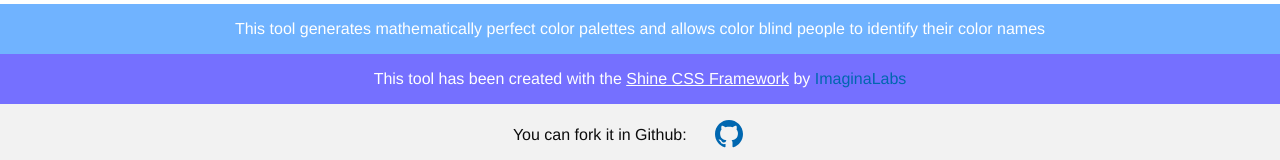
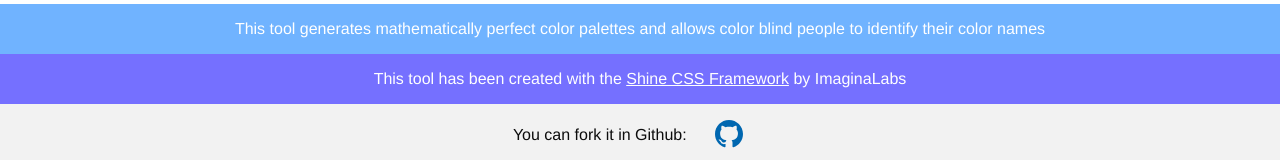
Before and after one commit to rmmfree/perfect_colors, a plain HTML site: page index.html in a window 1280 px wide. Shown: the part 687-847 px from the top of the page. Drawn offline with Linux system fonts and the light colour scheme.

Commit message:
Some minor fixes.

```diff
--- a/index.html
+++ b/index.html
@@ -593,7 +593,7 @@
   </div>
   <div class="col-24 no-bottom-padding">
     <div class="row blue-bg white text-center">This tool generates mathematically perfect color palettes and allows color blind people to identify their color names</div>
-    <div class="row indigo-bg text-center white">This tool has been created with the <a class="white underline" title="Shine CSS" href="http://rmmfree.github.io/shine_css/">Shine CSS Framework</a> by <a href="http://imaginalabs.es" title="ImaginaLabs">ImaginaLabs</a></div>
+    <div class="row indigo-bg text-center white">This tool has been created with the <a class="white underline" title="Shine CSS" href="http://rmmfree.github.io/shine_css/">Shine CSS Framework</a> by <a class="white" href="http://imaginalabs.es" title="ImaginaLabs">ImaginaLabs</a></div>
     <div class="row lightgrey-bg text-center"><span class="md-vt-padding grey">You can fork it in Github:</span>
       <a class="lg-lt-padding octicon" href="https://github.com/rmmfree/perfectcolors">
         <svg aria-hidden="true" class="octicon octicon-mark-github" height="28" version="1.1" viewBox="0 0 16 16" width="28"><path d="M8 0C3.58 0 0 3.58 0 8c0 3.54 2.29 6.53 5.47 7.59 0.4 0.07 0.55-0.17 0.55-0.38 0-0.19-0.01-0.82-0.01-1.49-2.01 0.37-2.53-0.49-2.69-0.94-0.09-0.23-0.48-0.94-0.82-1.13-0.28-0.15-0.68-0.52-0.01-0.53 0.63-0.01 1.08 0.58 1.23 0.82 0.72 1.21 1.87 0.87 2.33 0.66 0.07-0.52 0.28-0.87 0.51-1.07-1.78-0.2-3.64-0.89-3.64-3.95 0-0.87 0.31-1.59 0.82-2.15-0.08-0.2-0.36-1.02 0.08-2.12 0 0 0.67-0.21 2.2 0.82 0.64-0.18 1.32-0.27 2-0.27 0.68 0 1.36 0.09 2 0.27 1.53-1.04 2.2-0.82 2.2-0.82 0.44 1.1 0.16 1.92 0.08 2.12 0.51 0.56 0.82 1.27 0.82 2.15 0 3.07-1.87 3.75-3.65 3.95 0.29 0.25 0.54 0.73 0.54 1.48 0 1.07-0.01 1.93-0.01 2.2 0 0.21 0.15 0.46 0.55 0.38C13.71 14.53 16 11.53 16 8 16 3.58 12.42 0 8 0z"></path></svg>
```
